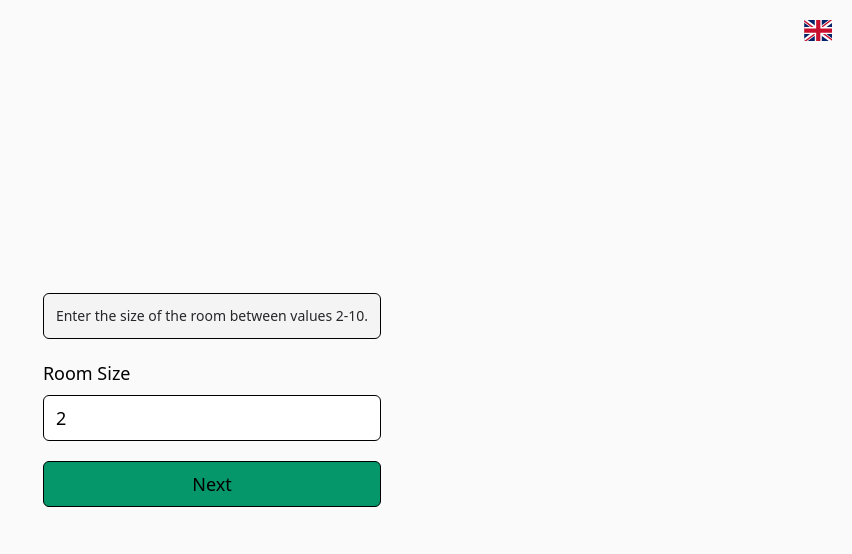
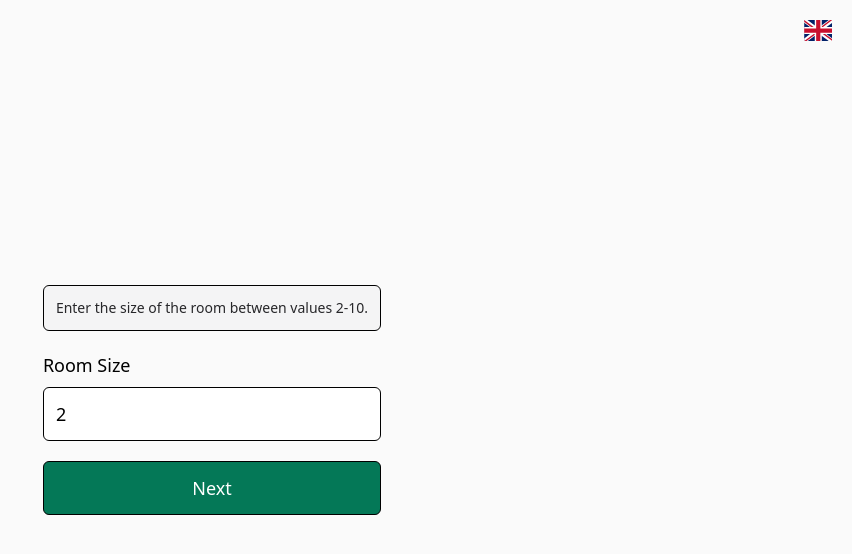
Before and after one commit to orhanemree/findai, a Next.js app: page /create in a window 1280 px wide. Shown: the top 554 px of the page, without its empty margins (428-1280 px from the left). Built offline with nearby package versions, Linux system fonts and the light colour scheme.

Commit message:
style: better ui

```diff
--- a/components/ButtonPrimary.tsx
+++ b/components/ButtonPrimary.tsx
@@ -2,8 +2,8 @@ import { ButtonProps } from "@/types";
 
 export default ({ children, onClick, disabled=false, type="button" }: ButtonProps) => {
 
-    const classes = `default px-3 py-2 \
-${!disabled ? "bg-emerald-600 cursor-pointer" : "bg-zinc-200 opacity-60"}`;
+    const classes = `default px-6 py-3 text-white \
+${!disabled ? "bg-emerald-700 cursor-pointer" : "bg-zinc-200 opacity-60"}`;
 
     return (
         <button className={classes} onClick={onClick} type={type} disabled={disabled}>
--- a/components/ButtonSecondary.tsx
+++ b/components/ButtonSecondary.tsx
@@ -2,8 +2,8 @@ import { ButtonProps } from "@/types";
 
 export default ({ children, onClick, disabled=false, type="button" }: ButtonProps) => {
 
-    const classes = `default px-3 py-2 \
-${!disabled ? "bg-lime-200 cursor-pointer" : "bg-zinc-200 opacity-60"}`;
+    const classes = `default px-6 py-3 \
+${!disabled ? "bg-lime-100 cursor-pointer" : "bg-zinc-200 opacity-60"}`;
 
     return (
         <button className={classes} onClick={onClick} type={type} disabled={disabled}>
--- a/components/form/InputNumber.tsx
+++ b/components/form/InputNumber.tsx
@@ -8,7 +8,7 @@ interface InputNumberProps extends InputProps {
 
 export default ({ onInput, label, required=true, value, min=2, max=10 }: InputNumberProps) => {
 
-    const classes = "default px-3 py-2 outline-none w-full";
+    const classes = "default px-3 py-3 outline-none w-full";
 
     return (
         <div>
--- a/components/form/InputText.tsx
+++ b/components/form/InputText.tsx
@@ -6,7 +6,7 @@ interface InputTextProps extends InputProps {
 
 export default ({ onInput, label, value, required=true }: InputTextProps) => {
 
-    const classes = "default px-3 py-2 outline-none w-full";
+    const classes = "default px-3 py-3 outline-none w-full";
 
     return (
         <div>
```
